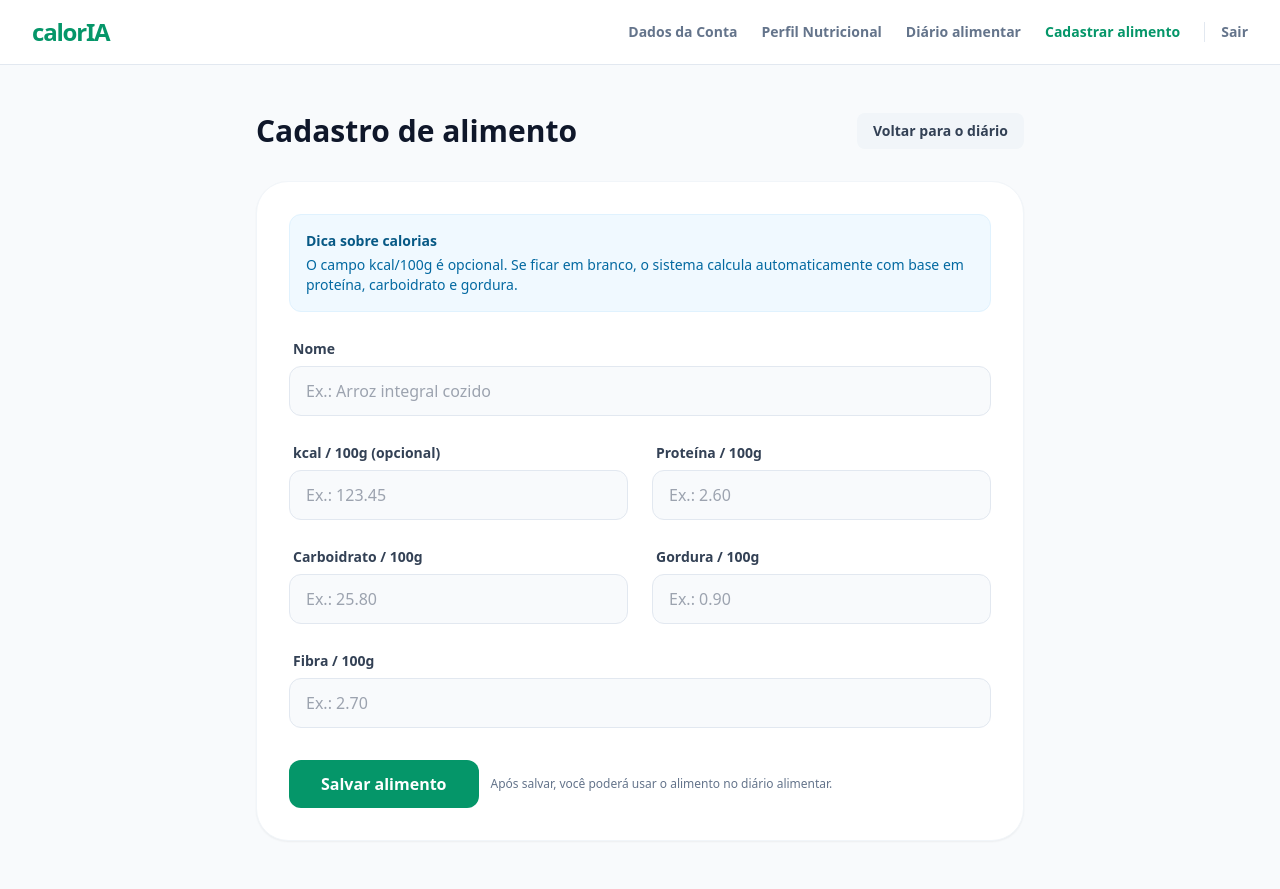
After one commit to thallystorres/calorie-tracker-engsoft, a Django app: page /foods/new/ in a window 1280 px wide. The commit adds this page. Run offline with Django 5.2, Linux system fonts and the light colour scheme; the visitor is signed in with stand-in values (Sample User, id 1); parts of the project's set-up code (start-up, migrations or seed data) failed here and were passed over; some libraries are stand-ins or nearby versions.

Commit message:
feat: adicionando tela para cadastro de alimentos

```diff
--- a/src/apps/accounts/templates/base.html
+++ b/src/apps/accounts/templates/base.html
@@ -63,6 +63,13 @@
               class="text-sm font-semibold {% if request.resolver_match.url_name == 'tracker' %}text-emerald-600{% else %}text-slate-500 hover:text-emerald-500{% endif %} transition-colors"
             >
               Diário alimentar
+            </a>
+
+            <a
+              href="{% url 'foods-ui:food-create' %}"
+              class="text-sm font-semibold {% if request.resolver_match.url_name == 'food-create' %}text-emerald-600{% else %}text-slate-500 hover:text-emerald-500{% endif %} transition-colors"
+            >
+              Cadastrar alimento
             </a>
 
             <button
--- /dev/null
+++ b/src/apps/foods/templates/foods/new_food.html
@@ -0,0 +1,159 @@
+{% extends "base.html" %} {% block content %}
+<div class="min-h-screen py-12 px-4 sm:px-6 lg:px-8">
+  <div class="max-w-3xl mx-auto">
+    <div
+      class="flex flex-col sm:flex-row sm:items-center sm:justify-between gap-4 mb-8"
+    >
+      <h1 class="text-3xl font-bold text-slate-900">Cadastro de alimento</h1>
+      <a
+        href="{% url 'tracker-ui:tracker' %}"
+        class="inline-flex items-center justify-center px-4 py-2 rounded-lg text-sm font-semibold text-slate-700 bg-slate-100 hover:bg-slate-200 transition-colors"
+      >
+        Voltar para o diário
+      </a>
+    </div>
+
+    <div class="bg-white rounded-[2rem] shadow-sm border border-slate-100 p-8">
+      <div class="mb-6 p-4 bg-sky-50 rounded-xl border border-sky-100">
+        <p class="text-sm font-semibold text-sky-800">Dica sobre calorias</p>
+        <p class="text-sm text-sky-700 mt-1">
+          O campo kcal/100g é opcional. Se ficar em branco, o sistema calcula
+          automaticamente com base em proteína, carboidrato e gordura.
+        </p>
+      </div>
+
+      <form
+        hx-post="{% url 'foods:food' %}"
+        class="space-y-6"
+        data-success-redirect="{% url 'foods-ui:food-create' %}"
+      >
+        <div data-feedback="api-feedback"></div>
+
+        <div class="space-y-1.5">
+          <label class="text-sm font-semibold text-slate-700 ml-1">Nome</label>
+          <input
+            type="text"
+            name="name"
+            placeholder="Ex.: Arroz integral cozido"
+            class="block w-full px-4 py-3 bg-slate-50 border border-slate-200 focus:ring-emerald-500 rounded-xl"
+            required
+          />
+          <p
+            class="hidden mt-1 text-xs font-medium text-red-600"
+            data-error-for="name"
+          ></p>
+        </div>
+
+        <div class="grid grid-cols-1 sm:grid-cols-2 gap-6">
+          <div class="space-y-1.5">
+            <label class="text-sm font-semibold text-slate-700 ml-1"
+              >kcal / 100g (opcional)</label
+            >
+            <input
+              type="number"
+              name="kcal_per_100g"
+              step="0.01"
+              min="0"
+              placeholder="Ex.: 123.45"
+              class="block w-full px-4 py-3 bg-slate-50 border border-slate-200 focus:ring-emerald-500 rounded-xl"
+            />
+            <p
+              class="hidden mt-1 text-xs font-medium text-red-600"
+              data-error-for="kcal_per_100g"
+            ></p>
+          </div>
+          <div class="space-y-1.5">
+            <label class="text-sm font-semibold text-slate-700 ml-1"
+              >Proteína / 100g</label
+            >
+            <input
+              type="number"
+              name="protein_per_100g"
+              step="0.01"
+              min="0"
+              placeholder="Ex.: 2.60"
+              class="block w-full px-4 py-3 bg-slate-50 border border-slate-200 focus:ring-emerald-500 rounded-xl"
+              required
+            />
+            <p
+              class="hidden mt-1 text-xs font-medium text-red-600"
+              data-error-for="protein_per_100g"
+            ></p>
+          </div>
+          <div class="space-y-1.5">
+            <label class="text-sm font-semibold text-slate-700 ml-1"
+              >Carboidrato / 100g</label
+            >
+            <input
+              type="number"
+              name="carbs_per_100g"
+              step="0.01"
+              min="0"
+              placeholder="Ex.: 25.80"
+              class="block w-full px-4 py-3 bg-slate-50 border border-slate-200 focus:ring-emerald-500 rounded-xl"
+              required
+            />
+            <p
+              class="hidden mt-1 text-xs font-medium text-red-600"
+              data-error-for="carbs_per_100g"
+            ></p>
+          </div>
+          <div class="space-y-1.5">
+            <label class="text-sm font-semibold text-slate-700 ml-1"
+              >Gordura / 100g</label
+            >
+            <input
+              type="number"
+              name="fat_per_100g"
+              step="0.01"
+              min="0"
+              placeholder="Ex.: 0.90"
+              class="block w-full px-4 py-3 bg-slate-50 border border-slate-200 focus:ring-emerald-500 rounded-xl"
+              required
+            />
+            <p
+              class="hidden mt-1 text-xs font-medium text-red-600"
+              data-error-for="fat_per_100g"
+            ></p>
+          </div>
+          <div class="space-y-1.5 sm:col-span-2">
+            <label class="text-sm font-semibold text-slate-700 ml-1"
+              >Fibra / 100g</label
+            >
+            <input
+              type="number"
+              name="fiber_per_100g"
+              step="0.01"
+              min="0"
+              placeholder="Ex.: 2.70"
+              class="block w-full px-4 py-3 bg-slate-50 border border-slate-200 focus:ring-emerald-500 rounded-xl"
+              required
+            />
+            <p
+              class="hidden mt-1 text-xs font-medium text-red-600"
+              data-error-for="fiber_per_100g"
+            ></p>
+          </div>
+        </div>
+
+        <p
+          class="hidden mt-1 text-xs font-medium text-red-600"
+          data-error-for="non_field_errors"
+        ></p>
+
+        <div class="pt-2 flex flex-col sm:flex-row gap-3 sm:items-center">
+          <button
+            type="submit"
+            class="w-full sm:w-auto px-8 py-3 rounded-xl font-bold text-white bg-emerald-600 hover:bg-emerald-700 transition-all"
+          >
+            Salvar alimento
+          </button>
+          <p class="text-xs text-slate-500">
+            Após salvar, você poderá usar o alimento no diário alimentar.
+          </p>
+        </div>
+      </form>
+    </div>
+  </div>
+</div>
+{% endblock %}
--- /dev/null
+++ b/src/apps/foods/ui_views.py
@@ -0,0 +1,9 @@
+from django.contrib.auth.decorators import login_required
+from django.shortcuts import render
+from django.views.decorators.http import require_GET
+
+
+@require_GET
+@login_required
+def food_create_page(request):
+    return render(request, "foods/new_food.html")
--- a/src/core/urls.py
+++ b/src/core/urls.py
@@ -4,6 +4,7 @@ from django.urls import include, path
 urlpatterns = [
     path("admin/", admin.site.urls),
     path("accounts/", include("apps.accounts.ui_urls")),
+    path("foods/", include("apps.foods.ui_urls")),
     path("tracker/", include("apps.tracker.ui_urls")),
     path("profiles/", include("apps.profiles.ui_urls")),
     path("api/accounts/", include("apps.accounts.urls")),
```
Also changed, not shown: src/apps/foods/ui_urls.py (added, +9 -0 lines).
